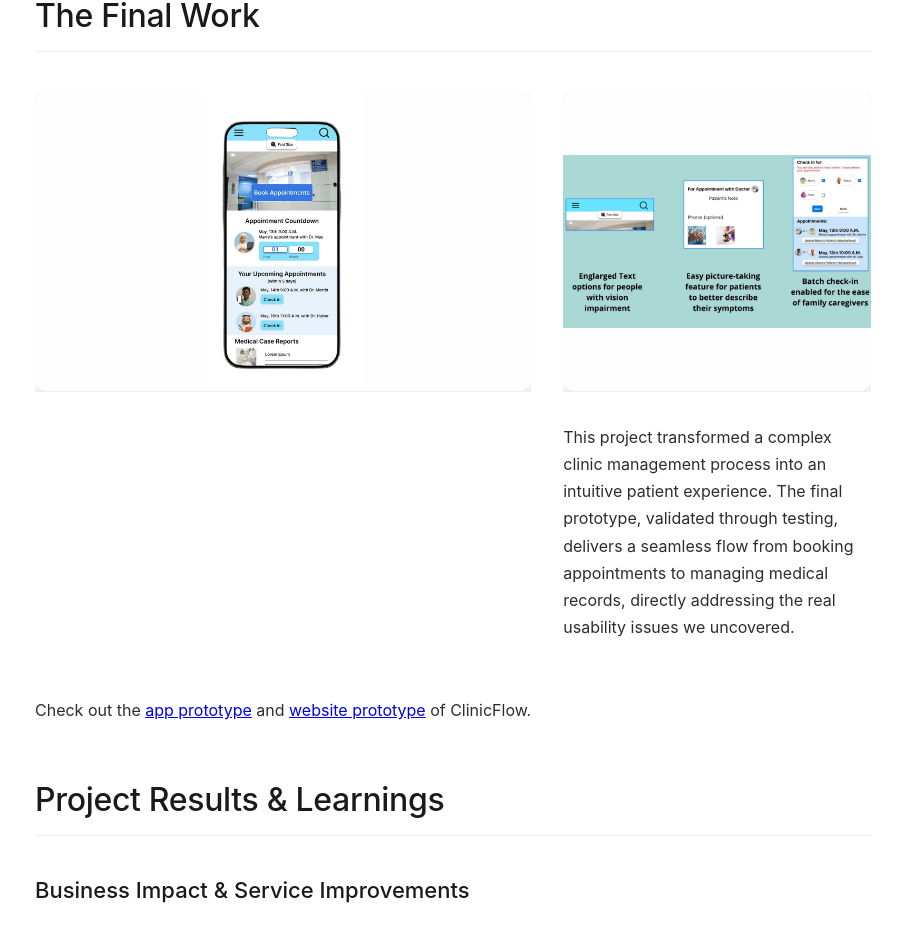
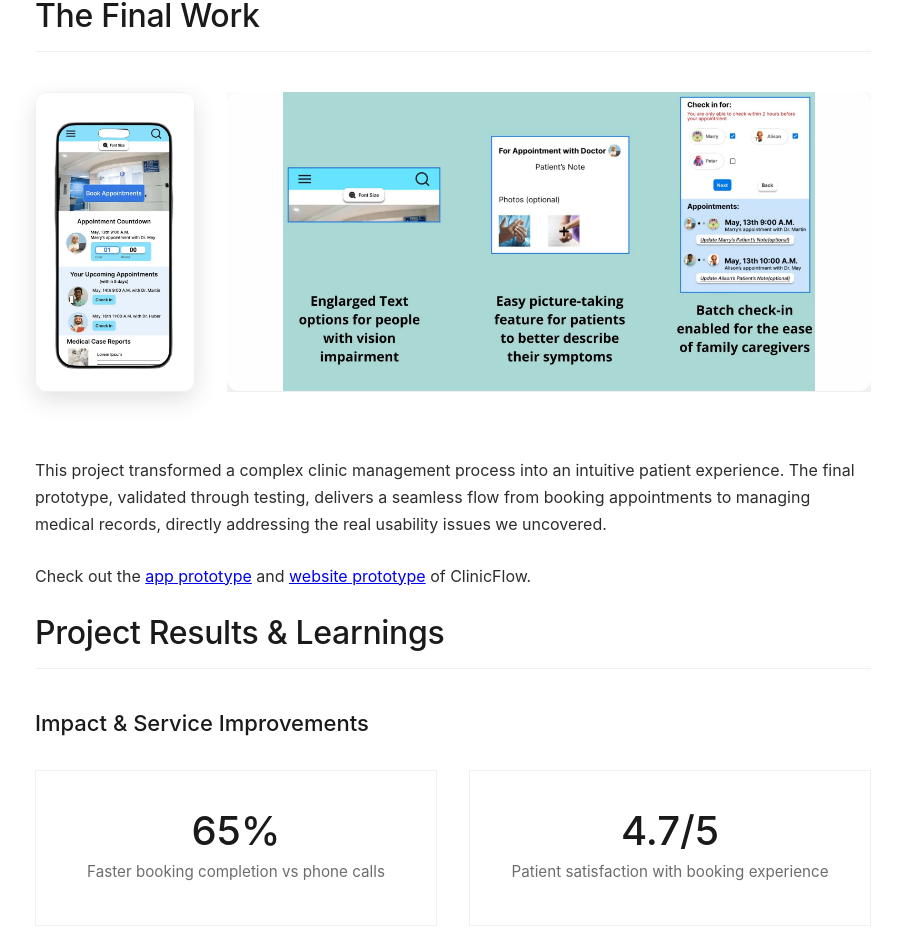
Before and after one commit to mingxuanliang72/mingxunaliang.com, a plain HTML site: page case-study-clinic.html in a window 1280 px wide. Shown: the part 6806-7735 px from the top of the page, without its empty margins (187-1089 px from the left). Drawn offline with Linux system fonts and the light colour scheme; files whose address does not match are found by name.

Commit message:
Update case-study-clinic.html

```diff
--- a/case-study-clinic.html
+++ b/case-study-clinic.html
@@ -154,6 +154,7 @@
 <div class="project-image">
      <img src="assets/c desktop Homepage wireframe.webp" alt="desktop Homepage wireframe">
 </div>
+
 <br>
 <p>Also regrouped the menu structure for the desktop end, forming a more descriptive and supportive header + footer menu guide.</p>
 
@@ -180,24 +181,23 @@
         <h2>The Final Work</h2>
 
  <div class="project-images-row">
-    <div class="project-image">
+    <div class="project-image-vertical">
         <img src="assets/assets/clinicflow icon.webp" alt="ClinicFlow icon">
     </div>
     <div class="project-image">
         <img src="assets/c accessibilities.webp" alt="ClinicFlow Accessibility Features">
     </div>
+</div>
 
-    <br>
+<br>
     <p>This project transformed a complex clinic management process into an intuitive patient experience. The final prototype, validated through testing, delivers a seamless flow from booking appointments to managing medical records, directly addressing the real usability issues we uncovered.</p>
     <p>Check out the <a href="https://www.figma.com/proto/KabxQ1u2HQ6ERaBNUeIzjl/Patient-Flow?node-id=28-3480&p=f&t=QSHDDO7ReDE2teca-0&scaling=scale-down&content-scaling=fixed&page-id=0%3A1&starting-point-node-id=28%3A3480" target="_blank" rel="noopener noreferrer">app prototype</a> and <a href="https://www.figma.com/proto/KabxQ1u2HQ6ERaBNUeIzjl/Patient-Flow?node-id=62-2887&p=f&t=QSHDDO7ReDE2teca-0&scaling=min-zoom&content-scaling=fixed&page-id=2%3A2&starting-point-node-id=75%3A1176" target="_blank" rel="noopener noreferrer">website prototype</a> of ClinicFlow.</p>
-
-</div>
 
 
     <!-- What This Experience Taught Me -->
     <div class="content-section">
         <h2>Project Results & Learnings</h2>
-        <h3>Business Impact & Service Improvements</h3>
+        <h3>Impact & Service Improvements</h3>
         <div style="display: grid; grid-template-columns: repeat(auto-fit, minmax(250px, 1fr)); gap: 2rem; margin: 2rem 0;">
             <div class="metric-card">
                 <span class="metric-number">65%</span>
@@ -207,12 +207,11 @@
                 <span class="metric-number">4.7/5</span>
                 <p>Patient satisfaction with booking experience</p>
             </div>
-
+        </div>
          <div style="background: var(--background-light); padding: 2rem; border: 0.5px solid var(--border); margin: 2rem 0;">
             <p style="font-style: italic; margin: 0;">
                 his project was a deep dive into the real-world challenges patients face, and it pushed me to grow significantly as a designer. I learned to truly listen to user feedback, embrace iteration, and value clarity over complexity. I'm proud of the solution we built and am eager to apply these lessons to new challenges.
             </p>
-        </div>
 
         <div class="process-timeline">
             <div class="process-step">
```
